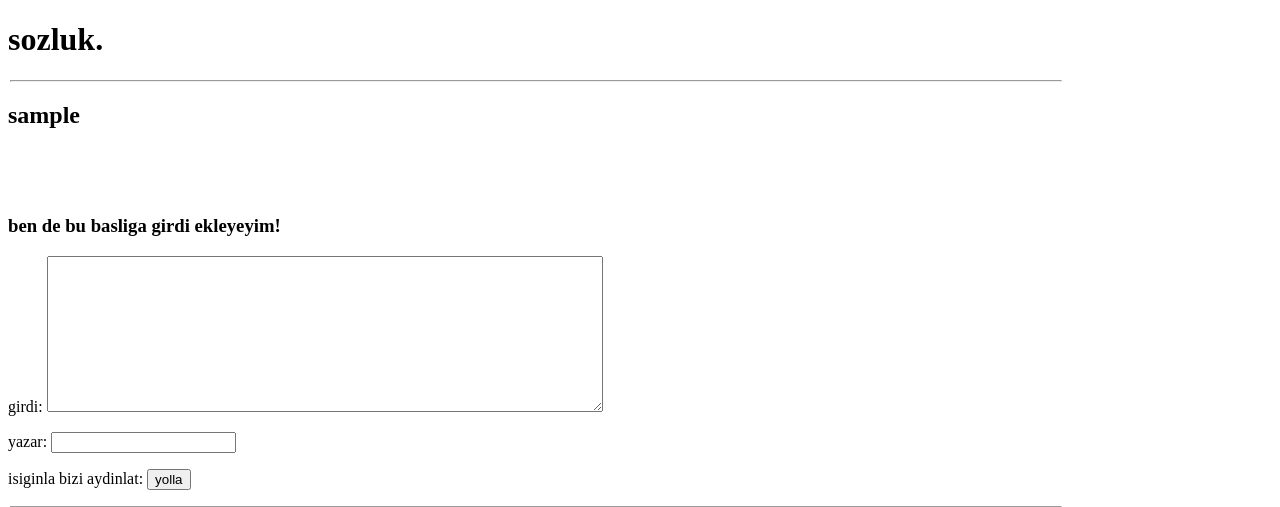
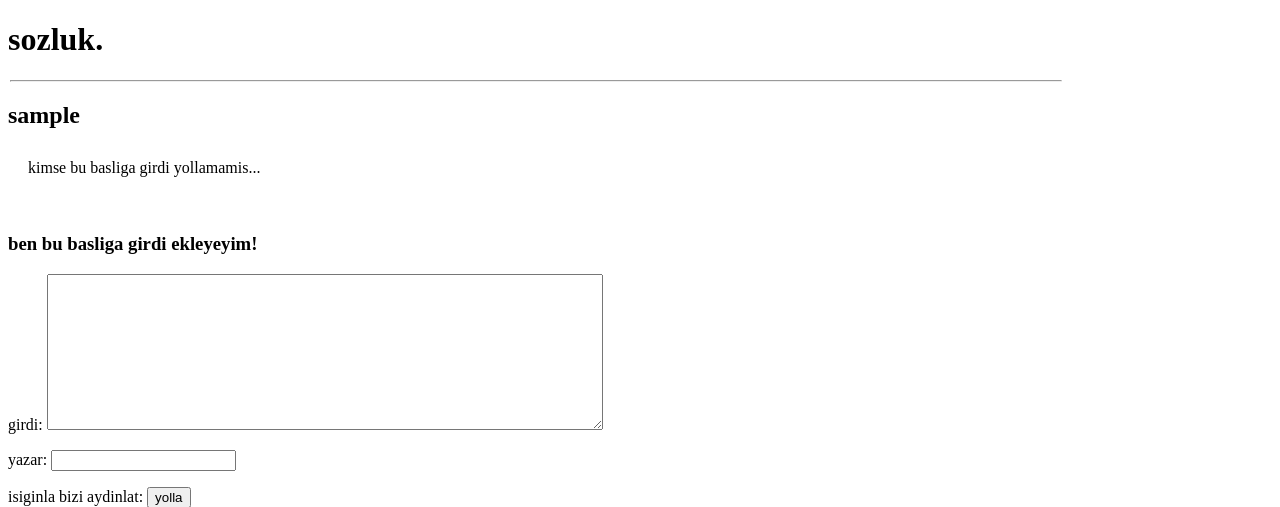
Before and after one commit to insanolanbiri/sozluk, a Flask app: a page that uses sozluk/templates/topic.html in a window 1280 px wide. Shown: the top 507 px of the page. Run offline with Flask 3, Linux system fonts and the light colour scheme.

Commit message:
style(topic.html): make empty topic page prettier

```diff
--- a/sozluk/templates/topic.html
+++ b/sozluk/templates/topic.html
@@ -4,13 +4,16 @@
 {%block body%}
 <h2>{{topic_name}}</h2>
 <div class="margined_div">
+    {%if not entries %}
+    kimse bu basliga girdi yollamamis...
+    {%endif%}
     {% for entry in entries -%}
     {{render_entry(entry, topic=False)}}
     {% endfor %}
 </div>
 <br>
 <div>
-    <h3>ben de bu basliga girdi ekleyeyim!</h3>
+    <h3>ben {%if entries %}de {%endif%}bu basliga girdi ekleyeyim!</h3>
     <form method="post" action="{{ url_for('add_entry') }}" enctype="multipart/form-data">
         {{ entry_form.csrf_token() }}
         {{ entry_form.topic(type="hidden", value=topic_name) }}
```
